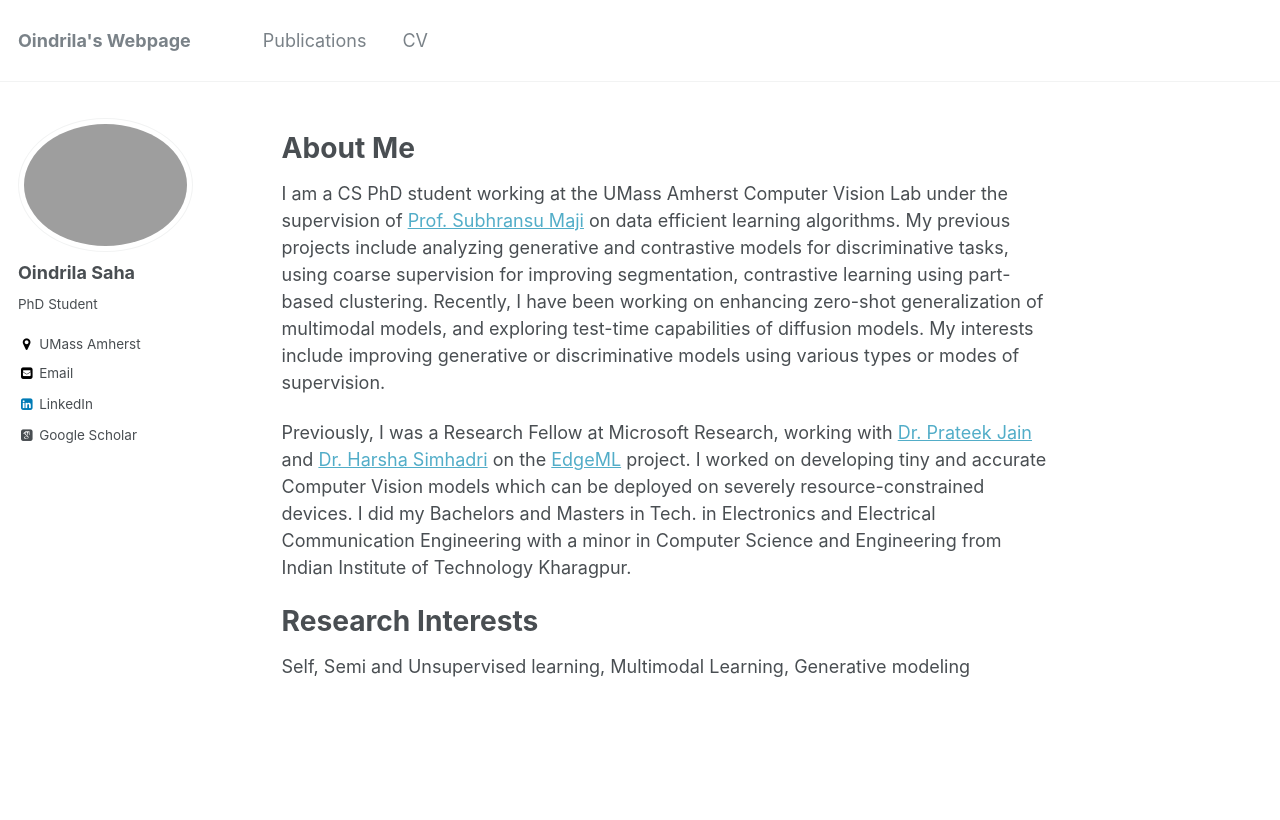
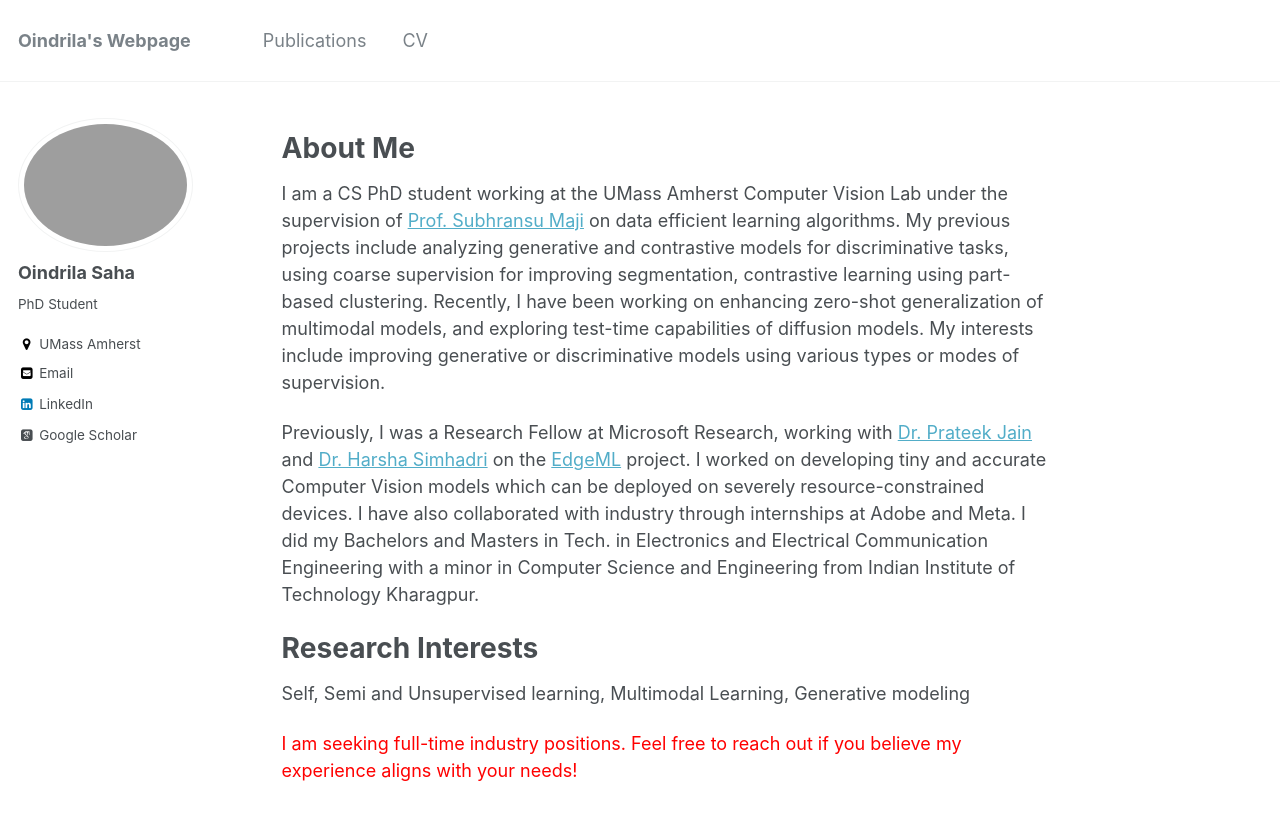
Before and after one commit to oindrilasaha/oindrilasaha.github.io, a Jekyll site: the page built from _pages/about.md, in a window 1280 px wide and 969 px high. Shown: the top 820 px of the window. Built offline with Jekyll 4.4.1, drawn with Linux system fonts in a browser that asks for light colours; some web fonts are replaced.

Commit message:
Update about.md

```diff
--- a/_pages/about.md
+++ b/_pages/about.md
@@ -12,8 +12,11 @@ About Me
 ==================
 I am a CS PhD student working at the UMass Amherst Computer Vision Lab under the supervision of [Prof. Subhransu Maji](https://people.cs.umass.edu/~smaji/) on data efficient learning algorithms. My previous projects include analyzing generative and contrastive models for discriminative tasks, using coarse supervision for improving segmentation, contrastive learning using part-based clustering. Recently, I have been working on enhancing zero-shot generalization of multimodal models, and exploring test-time capabilities of diffusion models. My interests include improving generative or discriminative models using various types or modes of supervision.
 
-Previously, I was a Research Fellow at Microsoft Research, working with [Dr. Prateek Jain](https://www.prateekjain.org/) and [Dr. Harsha Simhadri](http://harsha-simhadri.org/) on the [EdgeML](https://github.com/microsoft/EdgeML/) project. I worked on developing tiny and accurate Computer Vision models which can be deployed on severely resource-constrained devices. I did my Bachelors and Masters in Tech. in Electronics and Electrical Communication Engineering with a minor in Computer Science and Engineering from Indian Institute of Technology Kharagpur.
+Previously, I was a Research Fellow at Microsoft Research, working with [Dr. Prateek Jain](https://www.prateekjain.org/) and [Dr. Harsha Simhadri](http://harsha-simhadri.org/) on the [EdgeML](https://github.com/microsoft/EdgeML/) project. I worked on developing tiny and accurate Computer Vision models which can be deployed on severely resource-constrained devices. I have also collaborated with industry through internships at Adobe and Meta. I did my Bachelors and Masters in Tech. in Electronics and Electrical Communication Engineering with a minor in Computer Science and Engineering from Indian Institute of Technology Kharagpur.
 
 Research Interests
 ==================
 Self, Semi and Unsupervised learning, Multimodal Learning, Generative modeling
+
+
+<span style="color: red;">I am seeking full-time industry positions. Feel free to reach out if you believe my experience aligns with your needs!</span>
```
